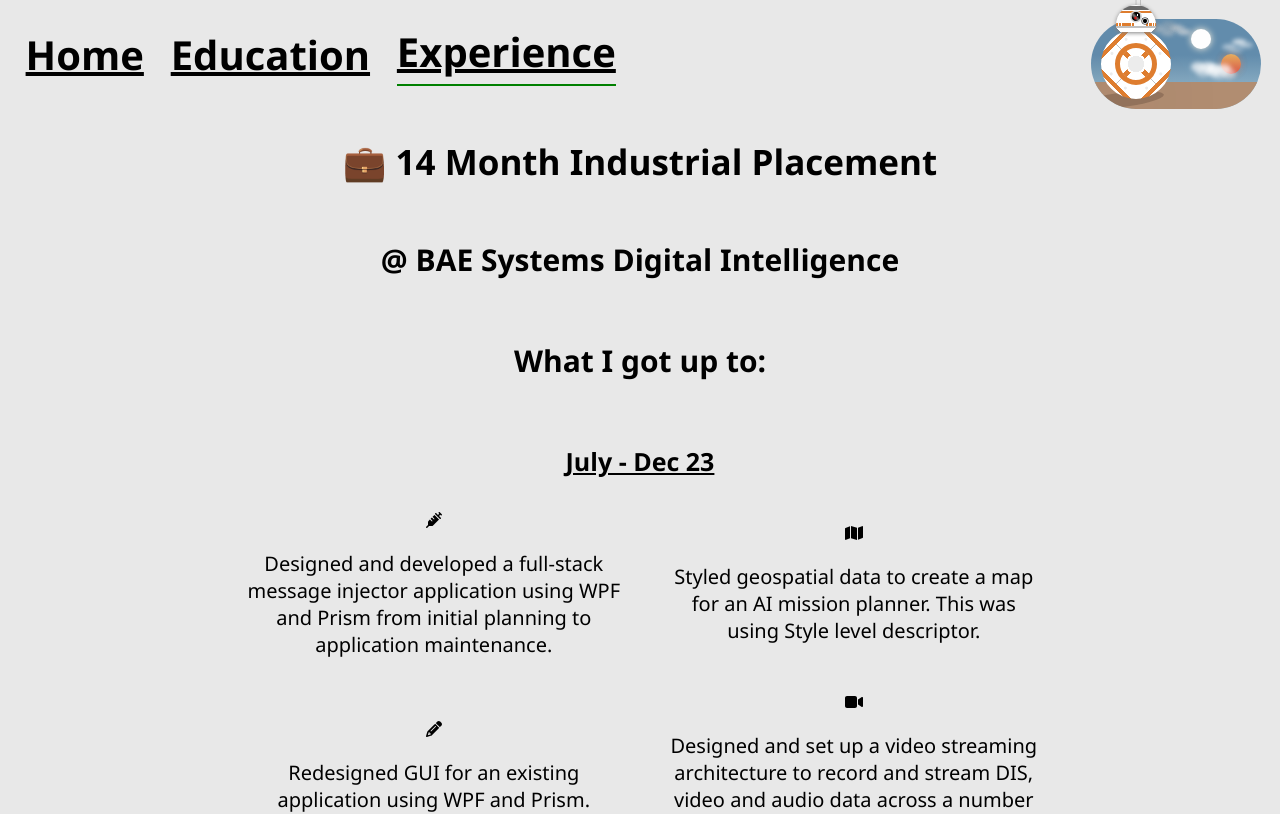
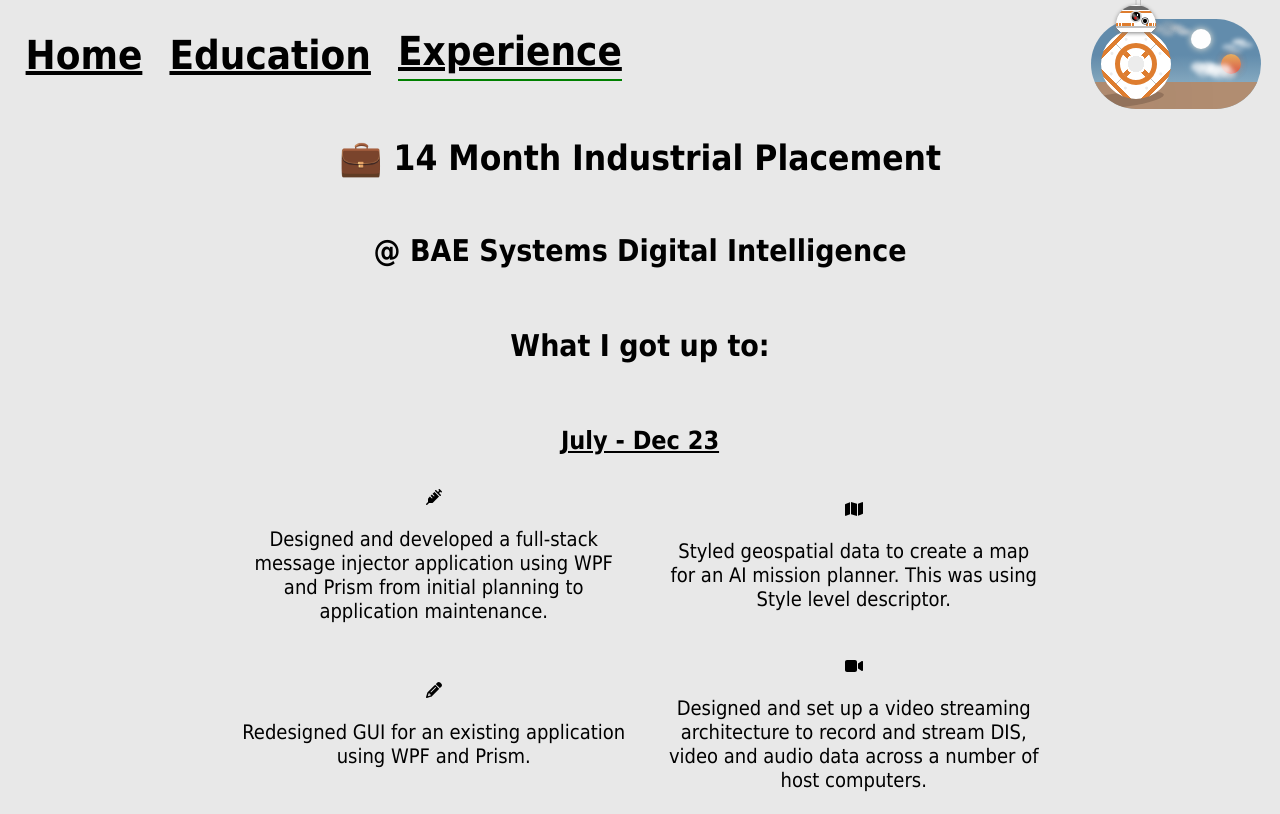
Before and after one commit to Jensooon/jenson-wintle.dev, an Angular app: page /experience in a window 1280 px wide. Shown: the top 814 px of the page. Built offline with nearby package versions, Linux system fonts and the light colour scheme.

Commit message:
Changed font.

```diff
--- a/src/app/home/dynamic-card/dynamic-card.component.css
+++ b/src/app/home/dynamic-card/dynamic-card.component.css
@@ -45,7 +45,7 @@
   text-align: left;
   font-size: 16px; /* 14px */
   font-weight: 500;
-  font-family: "Segoe UI", Tahoma, Geneva, Verdana, sans-serif;
+  font-family: "Caveat", Tahoma, Geneva, Verdana, sans-serif;
 }
 
 .table-row {
--- a/src/app/site-footer/site-footer.component.css
+++ b/src/app/site-footer/site-footer.component.css
@@ -31,7 +31,7 @@
   opacity: 0;
   color: white;
   font-size: 12px;
-  font-family: "Segoe UI", Tahoma, Geneva, Verdana, sans-serif;
+  font-family: "Caveat", Tahoma, Geneva, Verdana, sans-serif;
   text-align: center;
 }
 
--- a/src/app/site-header/site-header.component.css
+++ b/src/app/site-header/site-header.component.css
@@ -28,14 +28,14 @@
 .white-navHeader {
   font-size: 40px; /* 14px */
   font-weight: 1000;
-  font-family: "Segoe UI", Tahoma, Geneva, Verdana, sans-serif;
+  font-family: "Caveat", Tahoma, Geneva, Verdana, sans-serif;
   color: black;
 }
 
 .dark-navHeader {
   font-size: 40px; /* 14px */
   font-weight: 1000;
-  font-family: "Segoe UI", Tahoma, Geneva, Verdana, sans-serif;
+  font-family: "Caveat", Tahoma, Geneva, Verdana, sans-serif;
   color: white;
 }
 
--- a/src/styles.css
+++ b/src/styles.css
@@ -21,32 +21,32 @@
 .title {
   font-size: 50px; /* 14px */
   font-weight: 1000;
-  font-family: "Segoe UI", Tahoma, Geneva, Verdana, sans-serif;
+  font-family: "Caveat", Tahoma, Geneva, Verdana, sans-serif;
 }
 /* Same as title */
 h1 {
   font-size: 50px;
   font-weight: 1000;
-  font-family: "Segoe UI", Tahoma, Geneva, Verdana, sans-serif;
+  font-family: "Caveat", Tahoma, Geneva, Verdana, sans-serif;
 }
 
 .sub-title {
   font-size: 35px; /* 14px */
   font-weight: 1000;
-  font-family: "Segoe UI", Tahoma, Geneva, Verdana, sans-serif;
+  font-family: "Caveat", Tahoma, Geneva, Verdana, sans-serif;
   margin-bottom: 3%;
 }
 
 h3 {
   font-size: 30px;
   font-weight: 1000;
-  font-family: "Segoe UI", Tahoma, Geneva, Verdana, sans-serif;
+  font-family: "Caveat", Tahoma, Geneva, Verdana, sans-serif;
 }
 
 h4 {
   font-size: 25px;
   font-weight: 1000;
-  font-family: "Segoe UI", Tahoma, Geneva, Verdana, sans-serif;
+  font-family: "Caveat", Tahoma, Geneva, Verdana, sans-serif;
   text-decoration: underline;
 }
 
@@ -61,7 +61,7 @@
 p {
   font-size: 20px;
   font-weight: 500;
-  font-family: "Segoe UI", Tahoma, Geneva, Verdana, sans-serif;
+  font-family: "Caveat", Tahoma, Geneva, Verdana, sans-serif;
   text-align: center;
 }
 .four-by-four {
```
